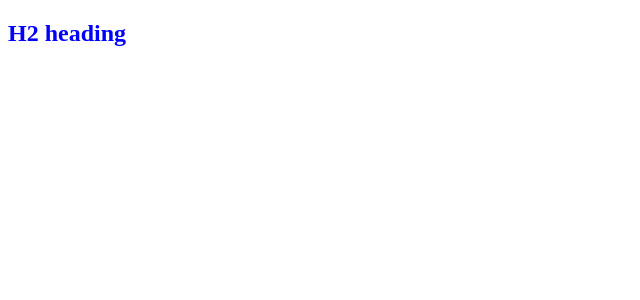
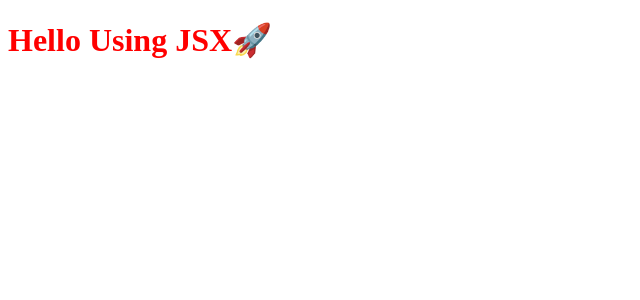
Before and after one commit to coder-harsh/namaste-react, a React (Vite) app: page / in a window 1280 px wide. Shown: the top 300 px of the page, without its empty margins (0-640 px from the left). Built offline with nearby package versions, Linux system fonts and the light colour scheme.

Commit message:
dd tut 3 note till 92

```diff
--- a/App.js
+++ b/App.js
@@ -7,12 +7,24 @@ const heading = React.createElement("h2", { id: "heading2" }, "This is react hea
 console.log(heading); //{$$typeof: Symbol(react.element), type: 'h2', key: null, ref: null, props: {…}, …}: object
 const root = ReactDOM.createRoot(document.getElementById("root"));
 root.render(heading); //this heading will overwrite inner h1
-*/
 
-const heading = React.createElement("h2", { id: "heading", className: "h2" }, "H2 heading");
+
+const heading = React.createElement("h2", { id: "heading", className: "h2" }, "H2 heading"); //create react element using core react
 const root = ReactDOM.createRoot(document.getElementById("root"));
 root.render(heading);
-
+*/
 //dom element are html element
 //React Element: it is an element equivalent to dom element
 // react element is an oobject
+const jsxheading = <h1 id="heading">Hello Using JSX🚀</h1>//jsx //jsx is diff then html //this code is eq to react.createElement code //create react element using jsx
+
+//jsx is html like syntax //xml like syntax
+
+//jsx is react elelemnet? no it's a syntax
+
+const root = ReactDOM.createRoot(document.getElementById("root"));
+root.render(jsxheading);
+console.log(jsxheading); //object same as react.createElement
+
+
+//now we will use jsx
```
Also changed, not shown: Tut-3/note.txt.
